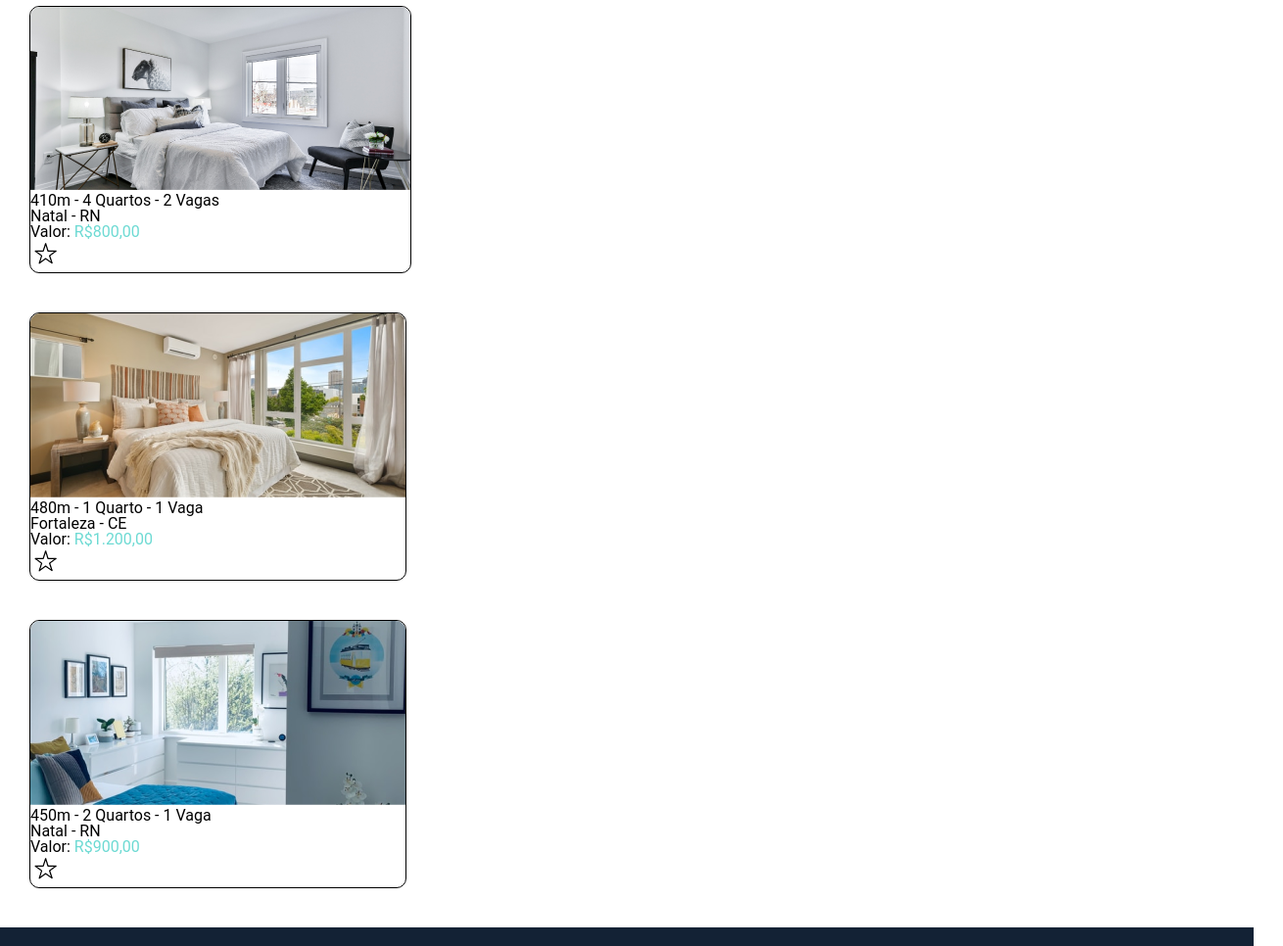
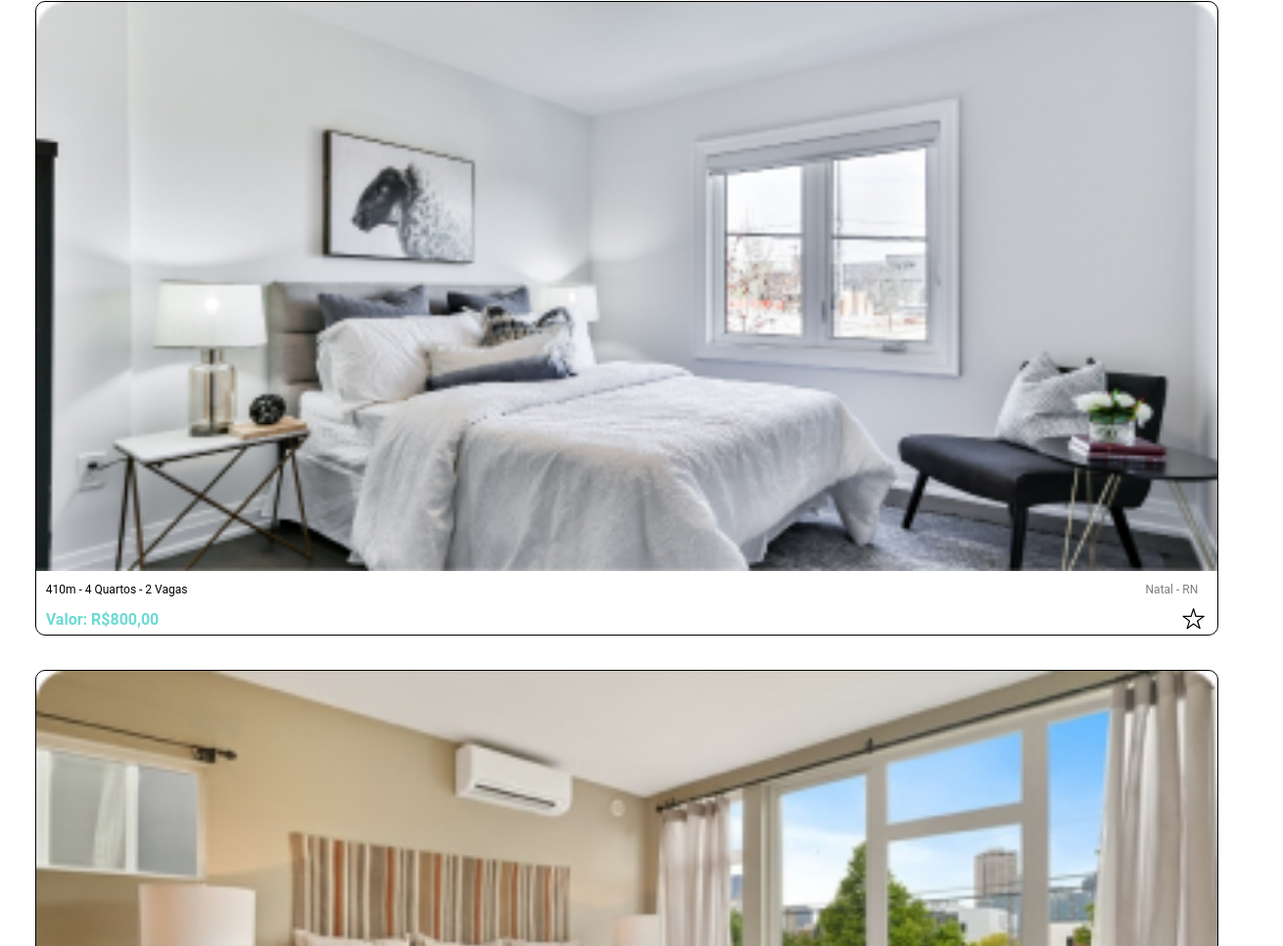
Before and after one commit to reirysson/desafio-desenvolve, a website: page index.html in a window 1280 px wide. Shown: the part 1174-2140 px from the top of the page at 98% size, 1310 px wide, since content can reach past the window. Drawn offline with Linux system fonts and the light colour scheme.

Commit message:
css até apartamentos destaques correto

```diff
--- a/assets/css/style.css
+++ b/assets/css/style.css
@@ -3,6 +3,7 @@
     --cor-azul-neon: #6DDAD3;
     --cor-branco: #FFF;
     --cor-preto:  #000000;
+    --cor-cinza: #808080;
 }
 
 /*Tamanhos dos titulos: 20px*/
@@ -10,6 +11,12 @@
 
 body {
     font-family: 'Roboto', sans-serif;
+}
+
+.centralizar {
+    display: flex;
+    flex-direction: column;
+    align-items: center;
 }
 
 /*header*/
@@ -173,31 +180,43 @@ body {
     flex-direction: column;
     justify-content: space-around;
     align-items: center;
-    padding: 10px;
+    padding: 10px 5px;
 }
 
 .apartamentos {
     display: flex;
     flex-direction: column;
     width: 100%;
-    padding: 10px;
+    padding: 10px 5px;
 }
 
 .apartamento1 {
     display: flex;
-    padding: 20px;
+    width: 100%;
+    padding-top: 15px;
+}
+
+.foto-apartamento1 {
     width: 100%;
 }
 
 .apartamento2 {
     display: flex;
-    padding: 20px;
+    width: 100%;
+    padding-top: 35px;
+}
+
+.foto-apartamento2 {
     width: 100%;
 }
 
 .apartamento3 {
     display: flex;
-    padding: 20px;
+    width: 100%;
+    padding-top: 35px;
+}
+
+.foto-apartamento3 {
     width: 100%;
 }
 
@@ -207,16 +226,52 @@ body {
 }
 
 .apartamento-quadrado-fora {
-    border: 1px solid #000000;
+    border: 1px solid var(--cor-preto);
     border-radius: 10px;
+    width: 95%;
 }
 
 .detalhes-apartamento {
+    width: 100%;
+    font-size: 12px;
+}
 
+.detalhes-nome {
+    white-space: nowrap
+}
+
+.local-apartamento {
+    font-size: 12px;
+    color: var(--cor-cinza);
+    margin: 10px;
+}
+
+.local-nome {
+    min-width: 100px;
+    text-align: right;
+    white-space: nowrap
+}
+
+.detalhe-local-apartamento {
+    display: flex;
+    flex-direction: row;
+    align-items: center;
+    justify-content: space-between;
+    padding: 0px 10px;
+}
+
+.valor-icone-apartamento {
+    display: flex;
+    flex-direction: row;
+    align-items: center;
+    justify-content: space-between;
+    padding: 0px 10px;
 }
 
 .valor-apartamento {
     color: var(--cor-azul-neon);
+    font-weight: bold;
+    white-space: nowrap
 }
 /*secao quem somos*/
 #quem-somos{
--- a/index.html
+++ b/index.html
@@ -59,45 +59,76 @@
       <section id="apartamentos-destaques">
           <h2 class="titulo-apartamento">Apartamentos destaques</h2>
         <div class="apartamentos">
-          <div class="apartamento1">
+          <div class="apartamento1 centralizar" >
+
             <div class="apartamento-quadrado-fora">
-              <img alt="Foto apartamento 1" src="assets/img/foto-apartamento1.png">
+              <img alt="Foto apartamento 1" class="foto-apartamento1" src="assets/img/foto-apartamento1.png">
+
+                  <div class="detalhe-local-apartamento">
                     <div class="detalhes-apartamento">
-                <p>410m - 4 Quartos - 2 Vagas</p>
-                <p>Natal - RN</p>
+                      <p class="detalhes-nome">410m - 4 Quartos - 2 Vagas</p>
                     </div>
+
+                    <div class="local-apartamento">
+                      <p class="local-nome">Natal - RN</p>
+                    </div>
+                  </div>
+
+                  <div class="valor-icone-apartamento">
                     <div>
-                <p>Valor: <strong class="valor-apartamento">R$800,00</strong></p>
+                      <p class="valor-apartamento">Valor: R$800,00</p>
                     </div>
+
                     <img alt="Icone estrela" src="assets/img/icone-estrela.png">
                   </div>
             </div>
+          </div>
+          <div class="apartamento2 centralizar">
 
-          <div class="apartamento2">
             <div class="apartamento-quadrado-fora">
-              <img alt="Foto apartamento 2" src="assets/img/foto-apartamento2.png">
+              <img alt="Foto apartamento 2" class="foto-apartamento2" src="assets/img/foto-apartamento2.png">
+
+                  <div class="detalhe-local-apartamento">
                     <div class="detalhes-apartamento">
-                <p>480m - 1 Quarto - 1 Vaga</p>
-                <p>Fortaleza - CE</p>
+                      <p class="detalhes-nome">480m - 1 Quarto - 1 Vaga</p>
                     </div>
-              <div >
-                <p>Valor: <strong class="valor-apartamento">R$1.200,00</strong></p>
+                    <div class="local-apartamento">
+                      <p class="local-nome">Fortaleza - CE</p>
                     </div>
+                  </div>
+
+                  <div class="valor-icone-apartamento">
+                    <div>
+                      <p class="valor-apartamento">Valor: R$1.200,00</p>
+                    </div>
+
                     <img alt="Icone estrela" src="assets/img/icone-estrela.png">
                   </div>
             </div>
+          </div>
 
-          <div class="apartamento3">
+          <div class="apartamento3 centralizar">
+
             <div class="apartamento-quadrado-fora">
-              <img alt="Foto apartamento 3" src="assets/img/foto-apartamento3.png">
+              <img alt="Foto apartamento 3" class="foto-apartamento3" src="assets/img/foto-apartamento3.png">
+
+                  <div class="detalhe-local-apartamento">
                     <div class="detalhes-apartamento">
-                <p>450m - 2 Quartos - 1 Vaga</p>
-                <p>Natal - RN</p>
-                <div>
-                  <p>Valor: <strong class="valor-apartamento">R$900,00</strong></p>
+                      <p class="detalhes-nome">450m - 2 Quartos - 1 Vaga</p>
+                    </div>
+                    <div class="local-apartamento">
+                        <p class="local-nome">Natal - RN</p>
                     </div>
                   </div>
+
+                  <div class="valor-icone-apartamento">
+                    <div>
+                      <p class="valor-apartamento">Valor: R$900,00</p>
+                    </div>
+
                     <img alt="Icone estrela" src="assets/img/icone-estrela.png">
+                  </div>
+            </div>
           </div>
         </div>
         </div>
```
Lines whose indentation alone changed are shown as unchanged.
